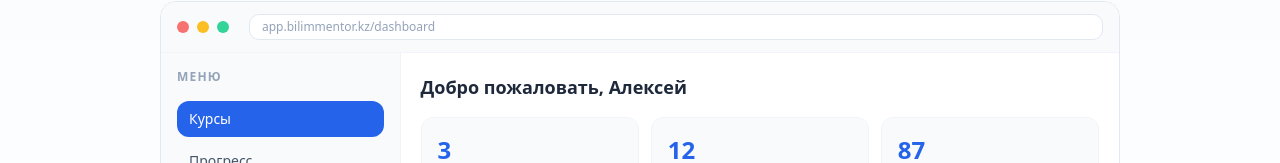
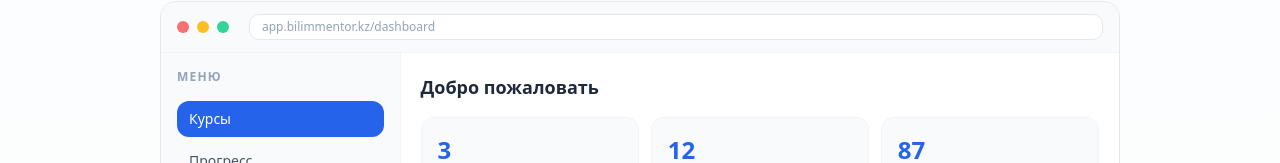
Before and after one commit to aamanatov69/BilimMentor, a Next.js app in the folder auth/: page / in a window 1280 px wide. Shown: the part 546-709 px from the top of the page. Built offline with nearby package versions, Linux system fonts and the light colour scheme; no server answers.

Commit message:
Refine landing page welcome heading

```diff
--- a/auth/app/page.tsx
+++ b/auth/app/page.tsx
@@ -212,7 +212,7 @@ export default function IndexPage() {
                 </div>
                 <div className="col-span-3 p-5">
                   <p className="text-lg font-bold text-slate-800">
-                    Добро пожаловать, Алексей{" "}
+                    Добро пожаловать{" "}
                   </p>
                   <div className="mt-4 grid gap-3 sm:grid-cols-3">
                     <div className="rounded-xl border border-slate-100 bg-slate-50 p-4">
```
